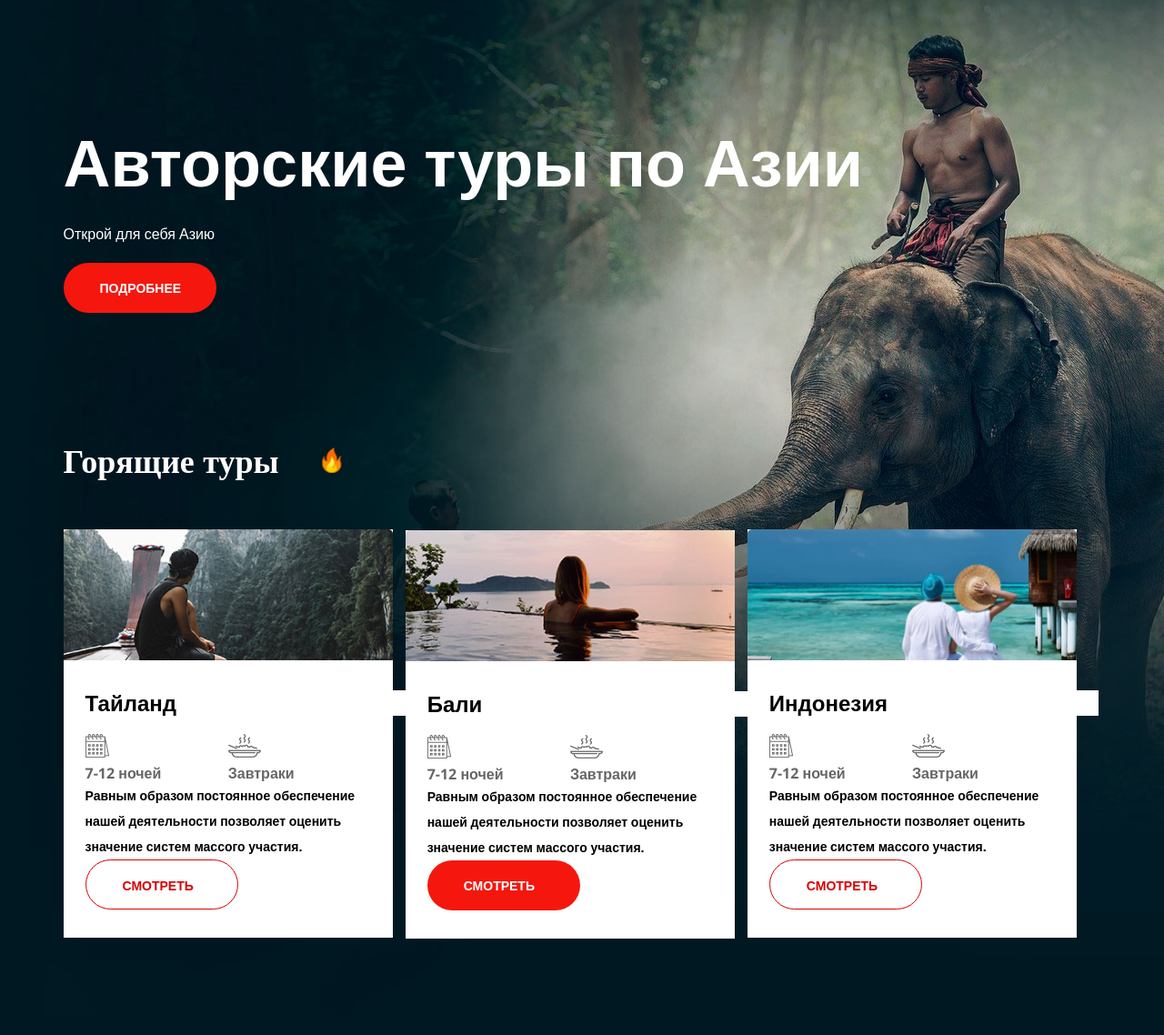
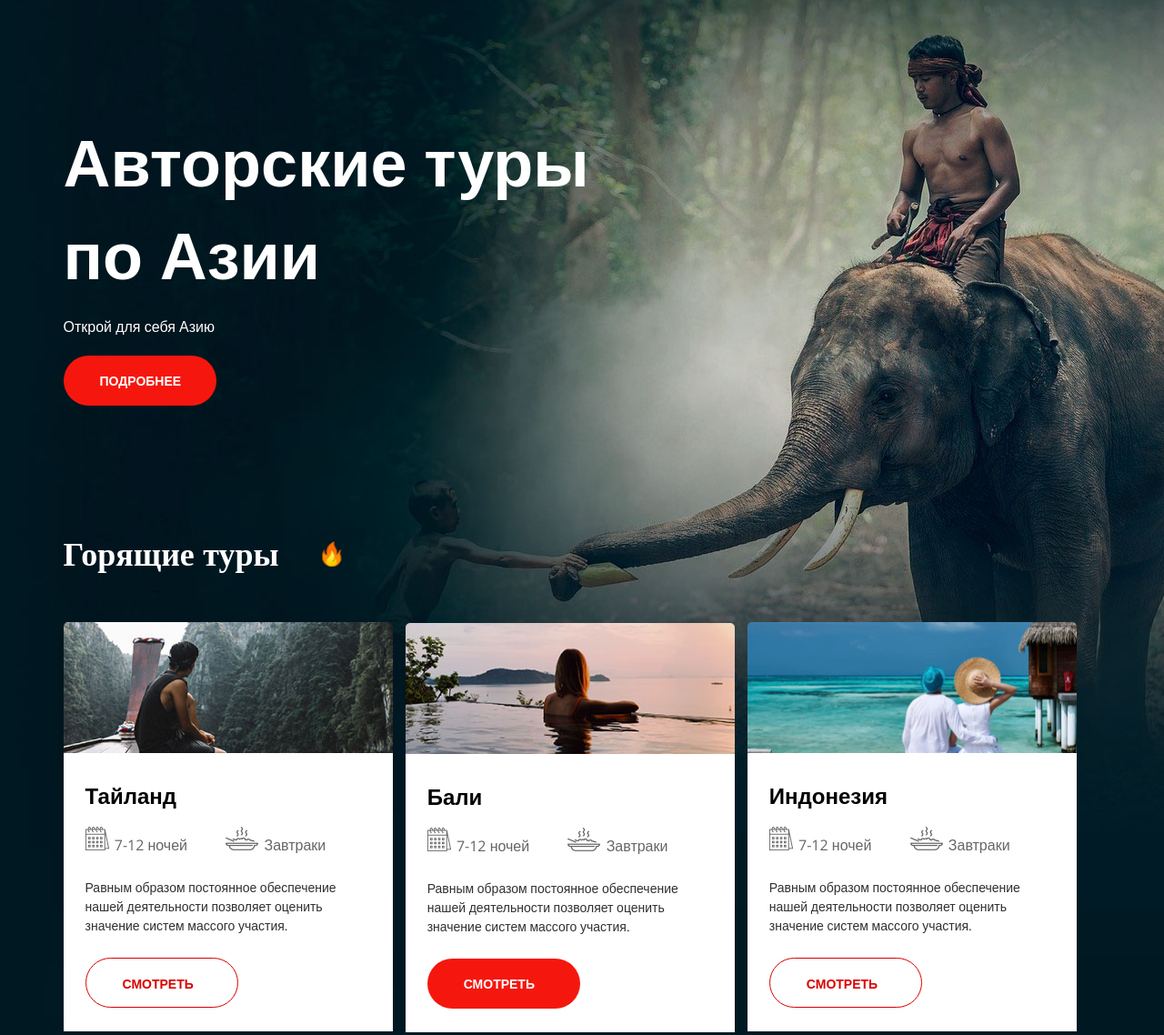
Before and after one commit to Danimko/project-melnikov, a plain HTML site: page index.html in a window 1280 px wide. Shown: the part 84-1222 px from the top of the page at 91% size. Drawn offline with nearby package versions, Linux system fonts and the light colour scheme.

Commit message:
Add files via upload

```diff
--- a/css/blocks/offers.css
+++ b/css/blocks/offers.css
@@ -6,7 +6,6 @@
 .offers__title{
   display: inline-block;
   width: 362px;
-  background: #fff;
   margin-right: 10px;
 }
 
@@ -16,6 +15,9 @@
   padding-bottom: 26px;
   color: #000;
   min-height: 305px;
+  font-weight: normal;
+  background: #fff;
+
 }
 
 .offers__title{
@@ -38,10 +40,23 @@
 .offers__text{
   font-size: 14px;
   font-style: normal;
+  line-height: 21px;
+  margin-top: 25px;
+  margin-bottom: 25px;
+  color: #303030;
+  font-weight: 300;
 }
 .offers__feature{
   display: inline-block;
   vertical-align: top;
-  width: 115px;
+  /* width: 115px; */
   margin-right: 36px;
 }
+/* .offers__feature:before{
+  content: url(../../img/calendar.png);
+  display: inline-block;
+} */
+
+.offers__feature-img{
+display: inline;
+}
--- a/index.html
+++ b/index.html
@@ -34,7 +34,7 @@
       <div class="maincontent">
         <section class="hello">
           <div class="container hello__container">
-            <h1 class="hello__title">Авторские туры по Азии</h1>
+            <h1 class="hello__title">Авторские туры<br> по Азии</h1>
             <div class="hello__text">Открой для себя Азию</div>
             <a href="#" class="button">Подробнее</a>
           </div>
```
